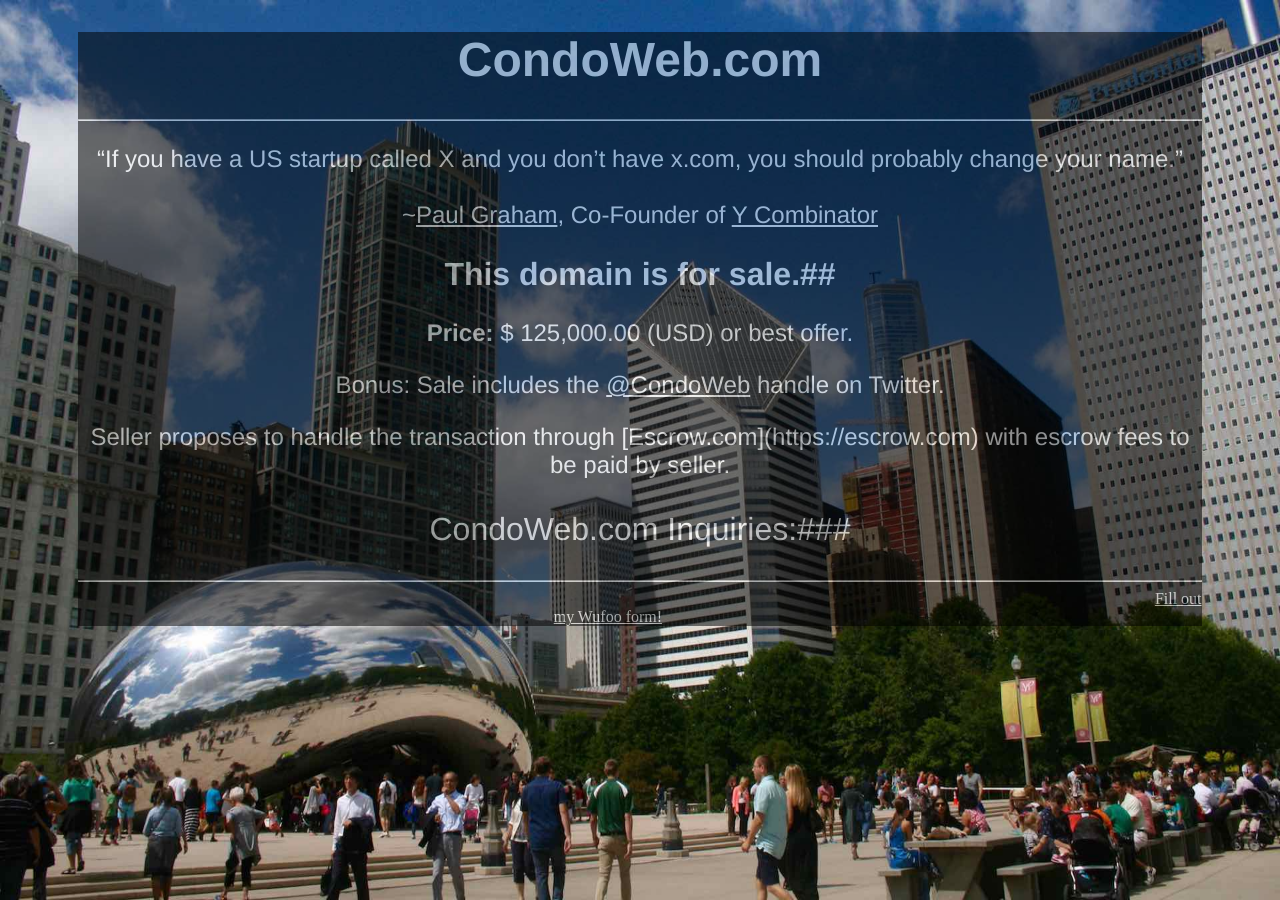
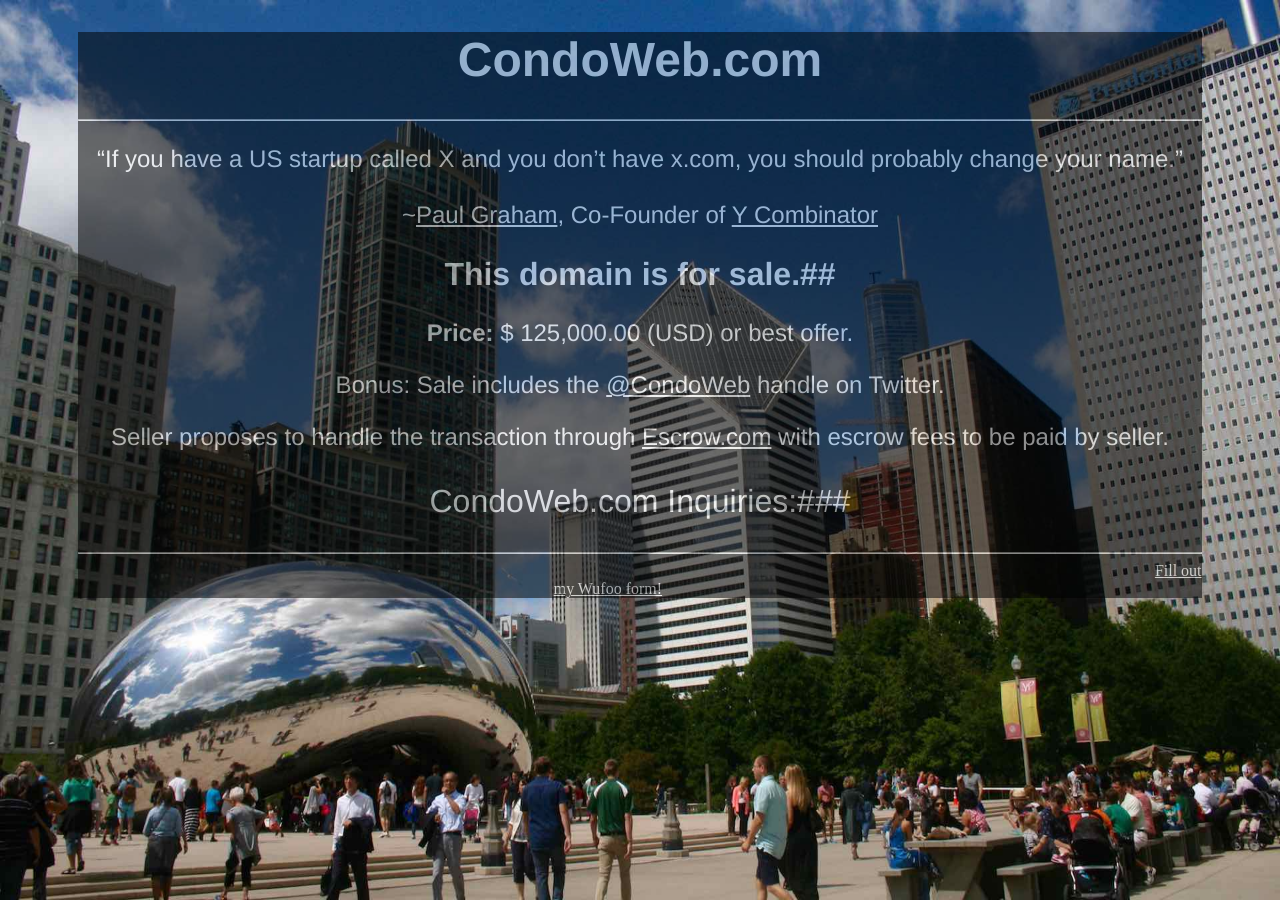
Before and after one commit to dawncomer/condoweb, a Jekyll site: the page built from index.markdown, in a window 1280 px wide. Built offline with Jekyll 4.4.1, drawn with Linux system fonts in a browser that asks for light colours; Markdown is read by kramdown in place of the engine named in the settings; part of the change alters nothing that is shown.

Commit message:
correct escrow.com hyperlink

```diff
--- a/index.markdown
+++ b/index.markdown
@@ -12,7 +12,7 @@ CondoWeb.com
 
 <p><strong>Price:</strong> $ 125,000.00 (USD) or best offer.</p>
 <p>Bonus: Sale includes the <a href="http://twitter.com/condoweb">@CondoWeb</a> handle on Twitter.</p>
-<p>Seller proposes to handle the transaction through [Escrow.com](https://escrow.com) with escrow fees to be paid by seller.</p>
+<p>Seller proposes to handle the transaction through <a href="https://escrow.com">Escrow.com</a> with escrow fees to be paid by seller.</p>
 
 ###CondoWeb.com Inquiries:###
 
```
